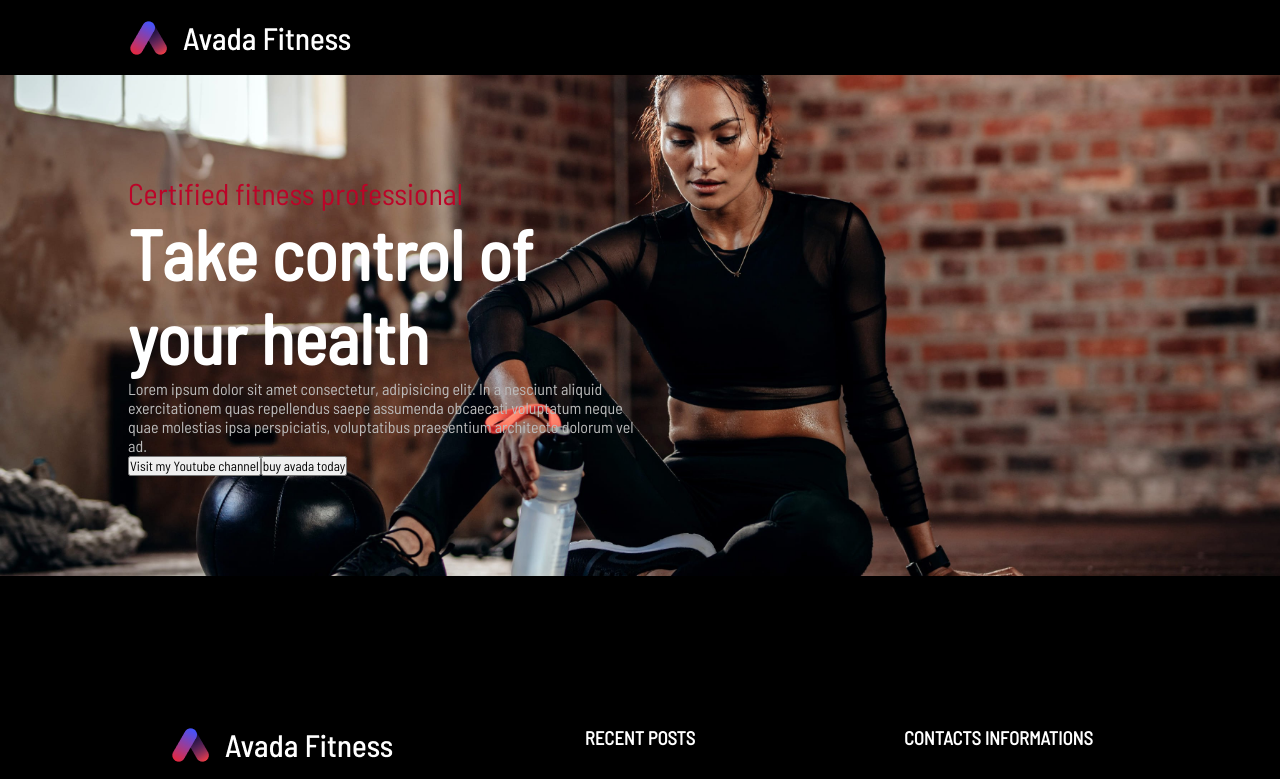
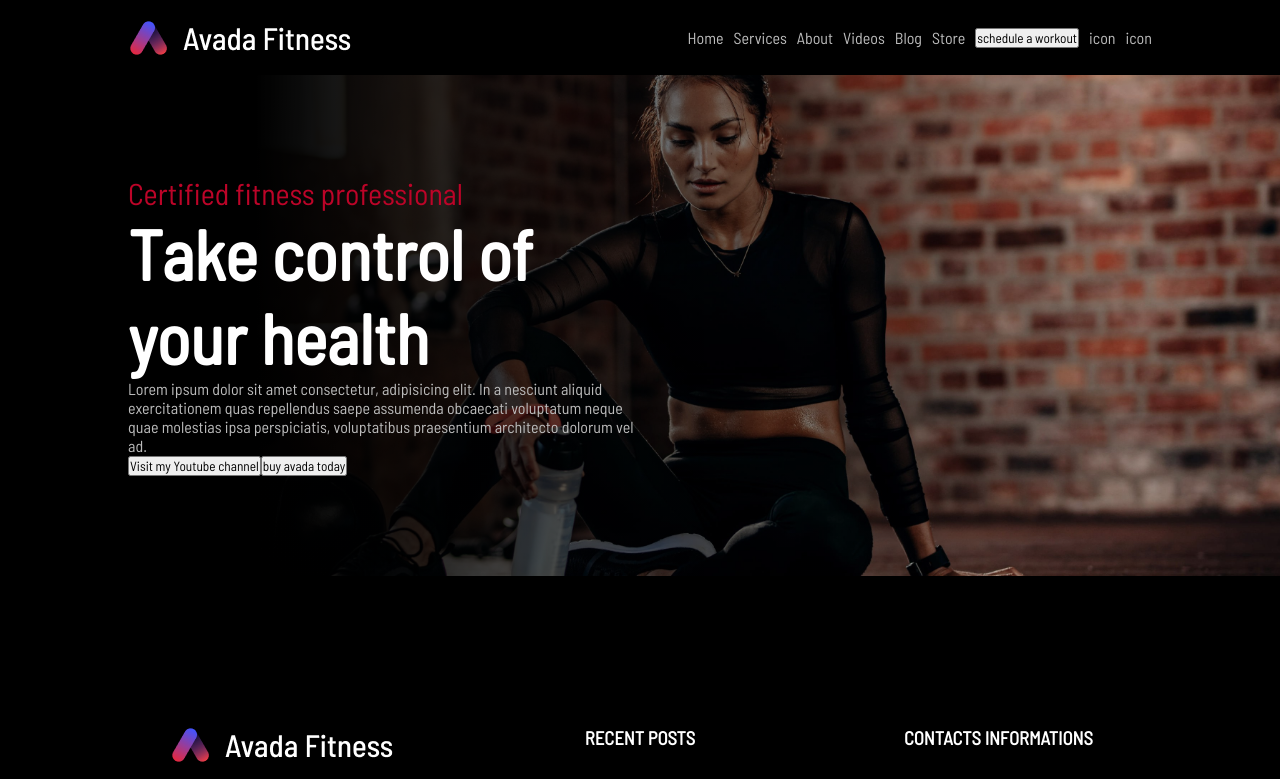
Before and after one commit to mattiabenelli/proj-html-vuejs, a Vue app: page / in a window 1280 px wide. Shown: the top 779 px of the page. Built offline with nearby package versions, Linux system fonts and the light colour scheme.

Commit message:
navbar generata dinamicamente

```diff
--- a/src/components/AppNavbar.vue
+++ b/src/components/AppNavbar.vue
@@ -9,14 +9,14 @@ export default {
         }
     },
     methods:{
-        // getType(elem, content){
-        //     if(elem === 'link'){
-        //         return <a href=""> {{content}} </a>
-        //     }
-        //     else if(elem === 'button'){
-        //         return <button> {{content}} </button>
-        //     }
-        // }
+        getType(elem, content){
+            if(elem === 'link'){
+                return `<a href="#"> ${content} </a>`
+            }
+            else if(elem === 'button'){
+                return `<button> ${content} </button>`
+            }
+        }
     }
 }
 </script>
@@ -28,7 +28,7 @@ export default {
           <img src="/public/img/logo.png" alt="">
           <div class="nav-links">
             <ul class="row">
-              <!-- <li v-for="(item,index) in navItems" :key="index"> {{ getType(item.type, item.label) }}  </li> -->
+              <li v-for="(item,index) in navItems" :key="index" v-html="getType(item.type, item.label)">  </li>
             </ul>
           </div>
         </div>
@@ -44,6 +44,9 @@ export default {
     .row{
       gap: 10px;
     }
+    li{
+      color: white;
+    }
     ul{
     list-style-type: none;
       a{
--- a/src/components/Appheader.vue
+++ b/src/components/Appheader.vue
@@ -92,7 +92,7 @@ export default {
 
   .jumbo{
     text-align: left;
-    background-image: url('/public//img/banner2-2x.jpg');
+    background: linear-gradient(to right, black 20%, transparent 90%), url('/public//img/banner2-2x.jpg');
     background-size: cover ;
     padding: 100px 0;
     .jumbo-text{
@@ -112,4 +112,3 @@ export default {
   }
 
 </style>
-<!-- /img/banner2-2x banner -->
```
